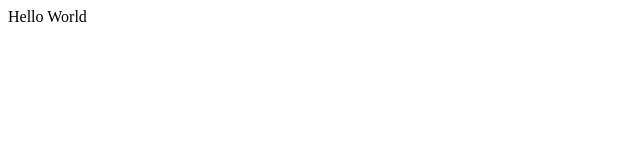
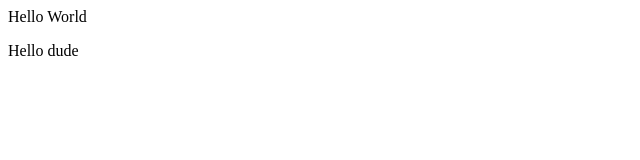
Before and after one commit to SanketGangarde/LocalRepository, a plain HTML site: page LocalRepo/index.html in a window 1280 px wide. Shown: the full height of the page, 0-640 px from the left. Drawn offline with Linux system fonts and the light colour scheme.

Commit message:
Update the Index.html

```diff
--- a/LocalRepo/index.html
+++ b/LocalRepo/index.html
@@ -1 +1,2 @@
 <p>Hello World</p>
+<p>Hello dude</p>
```
